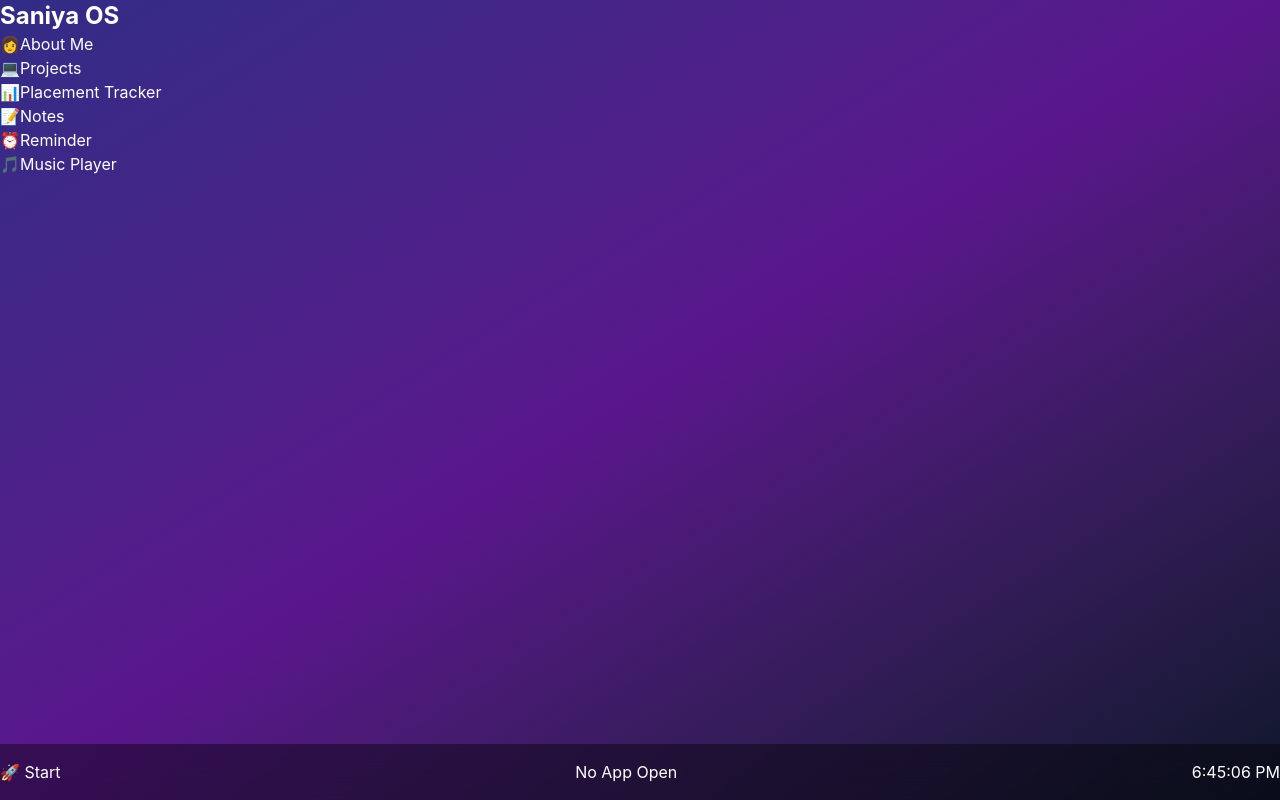
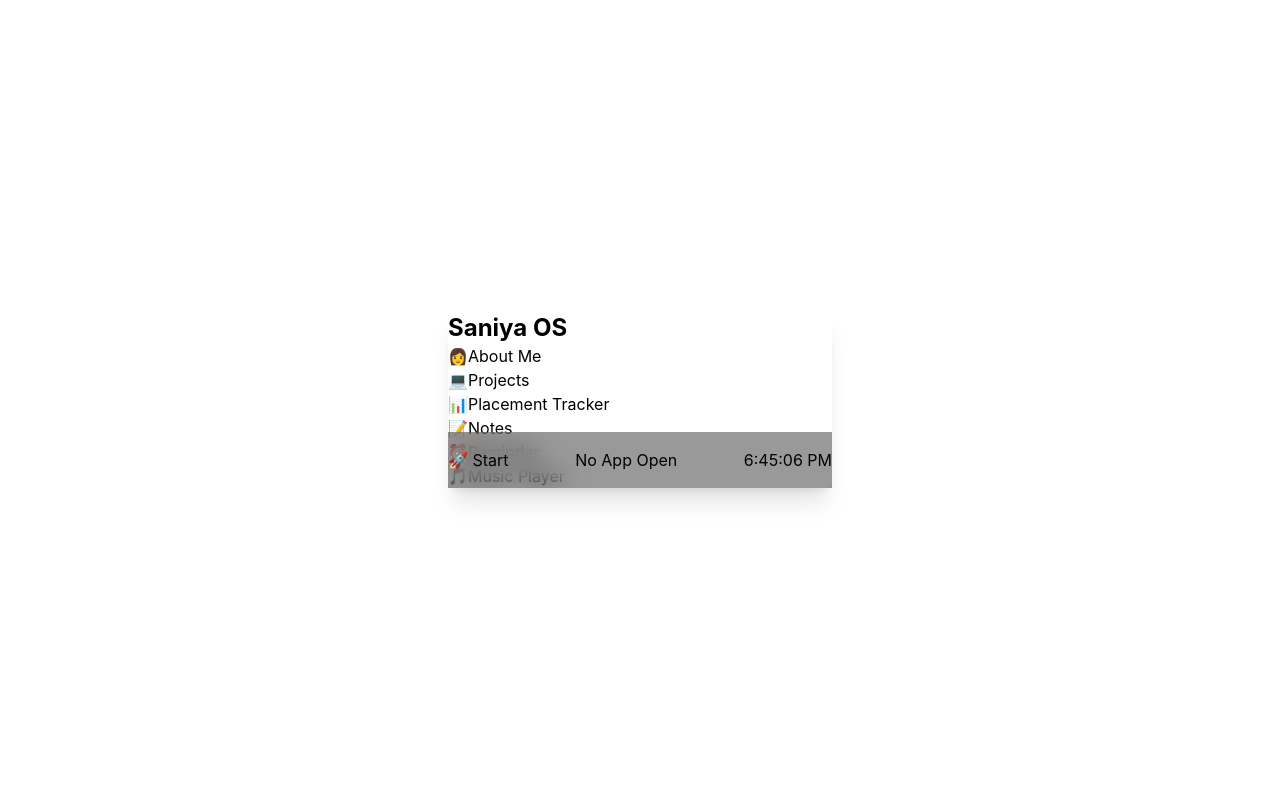
Before and after one commit to saniyamehra03/Saniya_OS, a React (Vite) app: page / in a window 1280 px wide. Built offline with nearby package versions, Linux system fonts and the light colour scheme.

Commit message:
create a taskbar component for better ui

```diff
--- a/src/App.jsx
+++ b/src/App.jsx
@@ -2,7 +2,7 @@ import React, { useState } from "react";
 import "./App.css";
 import Icon from "./components/Icon";
 import Window from "./components/Window";
-
+import Taskbar from "./components/Taskbar";
 const App = () => {
   const Icons = [
     { emoji: "👩", name: "About Me" },
@@ -22,7 +22,7 @@ const appContent={
   "Music Player":<p>🎵 Music app coming soon...</p>
 }
   return (
-    <div className="h-screen flex flex-col text-white bg-gradient-to-br from-indigo-900 via-purple-900 to-slate-900 p-4 relative">
+   <div className="absolute top-1/2 left-1/2 -translate-x-1/2 -translate-y-1/2 bg-white text-black p-4 rounded-lg w-96 shadow-xl z-10">
       <div className="text-2xl font-bold mb-4">
         Saniya OS
       </div>
@@ -49,11 +49,7 @@ const appContent={
 
       <div className="absolute bottom-0 left-0 right-0 h-14 bg-black/40 backdrop-blur-md flex items-center justify-between px-4">
         <div>🚀 Start</div>
-
-        <div>
-          {openApp || "No App Open"}
-        </div>
-
+      <Taskbar openApp={openApp}/>
         <div>
           {new Date().toLocaleTimeString()}
         </div>
--- /dev/null
+++ b/src/components/Taskbar.jsx
@@ -0,0 +1,11 @@
+import React from 'react'
+
+const Taskbar = ({openApp}) => {
+  return (
+    <div>
+     {openApp || "No App Open"}
+    </div>
+  );
+};
+
+export default Taskbar
```
